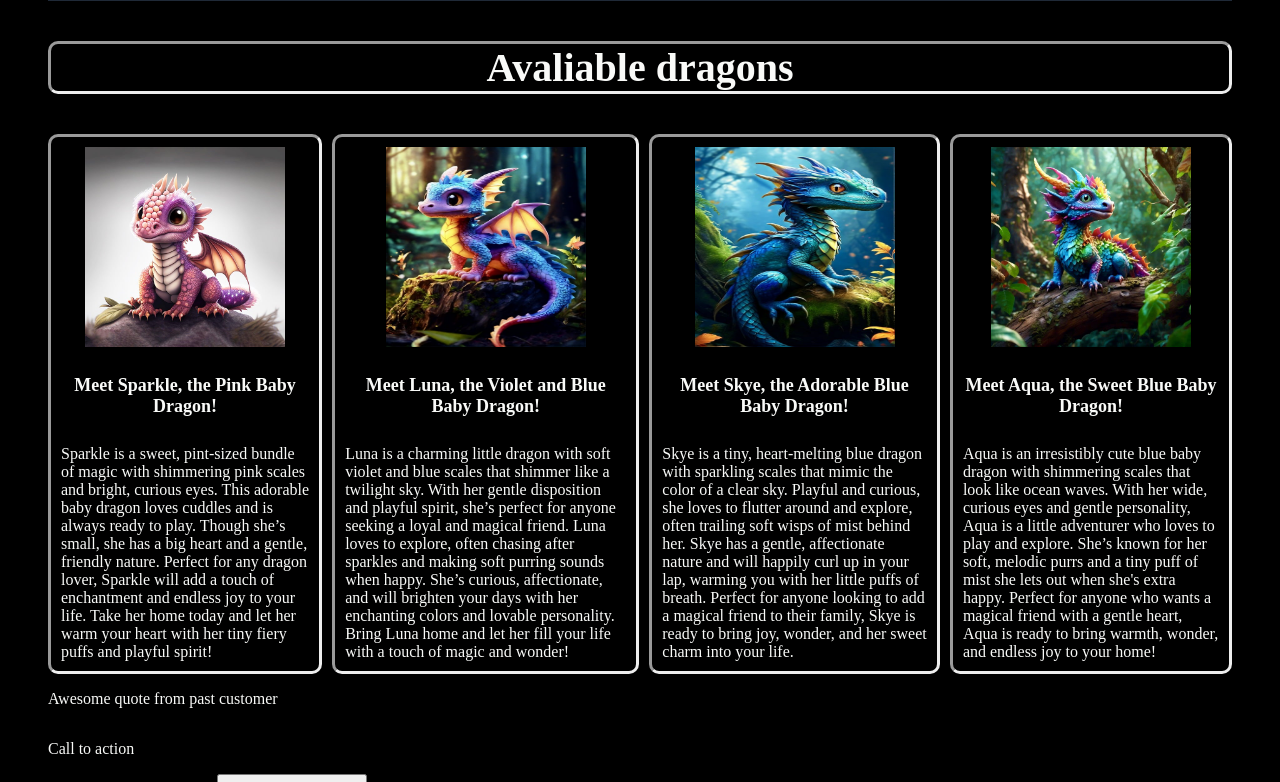
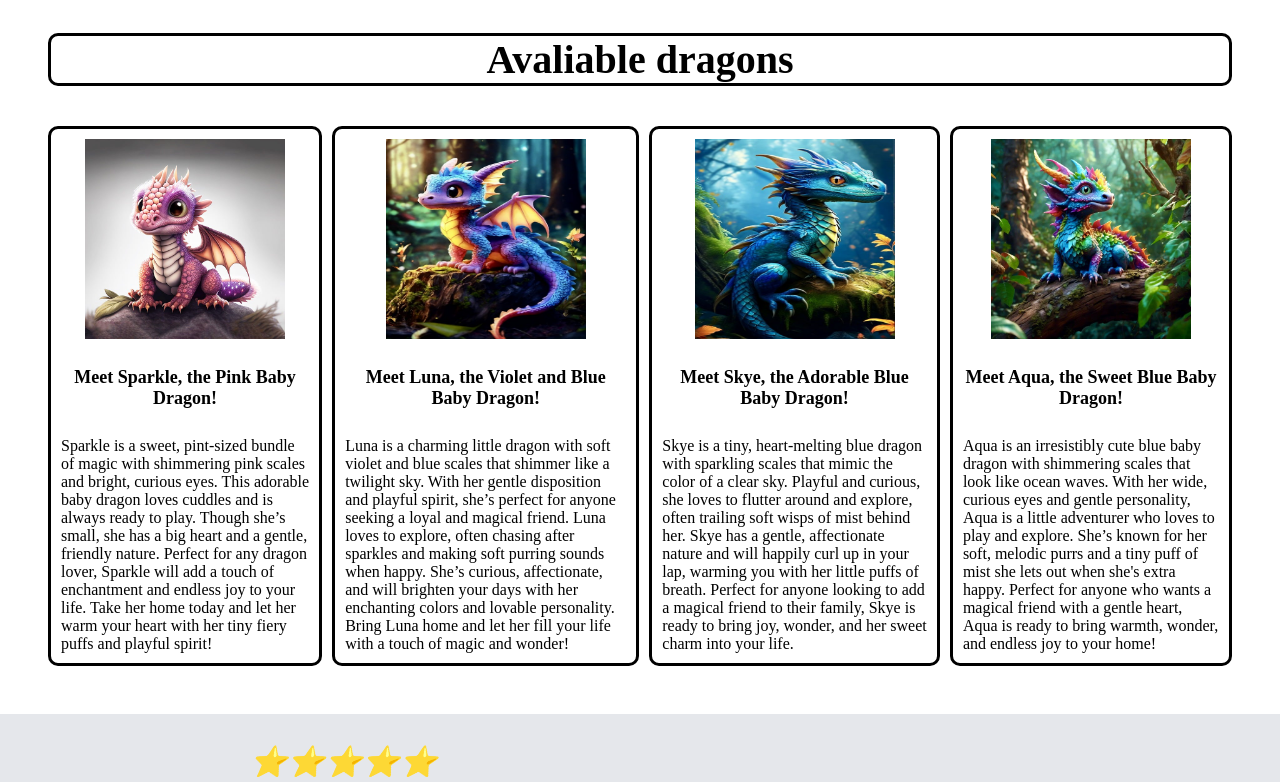
Before and after one commit to Necropop/landing_page, a plain HTML site: page index.html in a window 1280 px wide. Shown: the part 680-1462 px from the top of the page. Drawn offline with Linux system fonts and the light colour scheme.

Commit message:
update to all content boxes

```diff
--- a/index.html
+++ b/index.html
@@ -18,7 +18,10 @@
         <div class="content-1">
             <div class="content-1-subheaders">
             <p class="content-1-subheader">Adopt a dragon today!</h2>
-            <p class="content-1-subtext"> Unleash your imagination and bring home a mythical companion! Our dragon adoption center offers a variety of enchanting dragons, each with unique personalities and magical traits. Whether you're looking for a fierce fire-breather, a gentle wind-rider, or a mystical water dragon, find the perfect creature to add wonder and warmth to your world. Adopt a dragon today and embark on an adventure of a lifetime!</p>
+            <p class="content-1-subtext"> Unleash your imagination and bring home a mythical companion! Our dragon adoption center
+                offers a variety of enchanting dragons, each with unique personalities and magical traits. Whether you're looking
+                for a fierce fire-breather, a gentle wind-rider, or a mystical water dragon, find the perfect creature to add wonder
+                and warmth to your world. Adopt a dragon today and embark on an adventure of a lifetime!</p>
             <div class="adpot-button">
             <button> Adoption Form </button>
             </div>
@@ -27,35 +30,61 @@
         </div>
         <div class="content-2">
             <p class="content-2-subheader">Avaliable dragons</p>
+                <div class="avalible_dragons">
                     <div class="content-2-img_disc">
                         <div class="group-1">
                             <img class="content_2_img_1" src="./img/content_2_baby_dragon_1.jpg" height="200px" width="200px">
                             <p class="disc_1_header">Meet Sparkle, the Pink Baby Dragon!</p>
                             <p class="content_2_disc_1">
-                            Sparkle is a sweet, pint-sized bundle of magic with shimmering pink scales and bright, curious eyes. This adorable baby dragon loves cuddles and is always ready to play. Though she’s small, she has a big heart and a gentle, friendly nature. Perfect for any dragon lover, Sparkle will add a touch of enchantment and endless joy to your life. Take her home today and let her warm your heart with her tiny fiery puffs and playful spirit!
+                                Sparkle is a sweet, pint-sized bundle of magic with shimmering pink scales and bright, curious eyes.
+                                This adorable baby dragon loves cuddles and is always ready to play. Though she’s small, she has a big
+                                heart and a gentle, friendly nature. Perfect for any dragon lover, Sparkle will add a touch of enchantment
+                                and endless joy to your life. Take her home today and let her warm your heart with her tiny fiery puffs and
+                                playful spirit!
                             </p>
                         </div>
                         <div class="group-2">
                             <img class="content_2_img_2" src="./img/content_2_baby_dragon_2.jpg" height="200px" width="200px">
                             <p class="disc_2_header">Meet Luna, the Violet and Blue Baby Dragon!</p>
-                        <p class="content_2_disc_2">Luna is a charming little dragon with soft violet and blue scales that shimmer like a twilight sky. With her gentle disposition and playful spirit, she’s perfect for anyone seeking a loyal and magical friend. Luna loves to explore, often chasing after sparkles and making soft purring sounds when happy. She’s curious, affectionate, and will brighten your days with her enchanting colors and lovable personality. Bring Luna home and let her fill your life with a touch of magic and wonder!</p>
+                            <p class="content_2_disc_2">Luna is a charming little dragon with soft violet and blue scales that
+                                shimmer like a twilight sky. With her gentle disposition and playful spirit, she’s perfect for
+                                anyone seeking a loyal and magical friend. Luna loves to explore, often chasing after sparkles
+                                and making soft purring sounds when happy. She’s curious, affectionate, and will brighten your
+                                days with her enchanting colors and lovable personality. Bring Luna home and let her fill your
+                                life with a touch of magic and wonder!</p>
                         </div>
                         <div class="group-3">
                             <img class="content_2_img_3" src="./img/content_2_baby_dragon_3.jpg" height="200px" width="200px">
                             <p class="disc_3_header">Meet Skye, the Adorable Blue Baby Dragon!</p>
-                        <p class="content_2_disc_3"> Skye is a tiny, heart-melting blue dragon with sparkling scales that mimic the color of a clear sky. Playful and curious, she loves to flutter around and explore, often trailing soft wisps of mist behind her. Skye has a gentle, affectionate nature and will happily curl up in your lap, warming you with her little puffs of breath. Perfect for anyone looking to add a magical friend to their family, Skye is ready to bring joy, wonder, and her sweet charm into your life.</p>
+                            <p class="content_2_disc_3"> Skye is a tiny, heart-melting blue dragon with sparkling scales that
+                                mimic the color of a clear sky. Playful and curious, she loves to flutter around and explore,
+                                often trailing soft wisps of mist behind her. Skye has a gentle, affectionate nature and will
+                                happily curl up in your lap, warming you with her little puffs of breath. Perfect for anyone
+                                looking to add a magical friend to their family, Skye is ready to bring joy, wonder, and her
+                                sweet charm into your life.</p>
                         </div>
                         <div class="group-4">
                             <img class="content_2_img_4" src="./img/content_2_baby_dragon_4.jpg" height="200px" width="200px">
                             <p class="disc_4_header">Meet Aqua, the Sweet Blue Baby Dragon!</p>
-                        <p class="content_2_disc_4"> Aqua is an irresistibly cute blue baby dragon with shimmering scales that look like ocean waves. With her wide, curious eyes and gentle personality, Aqua is a little adventurer who loves to play and explore. She’s known for her soft, melodic purrs and a tiny puff of mist she lets out when she's extra happy. Perfect for anyone who wants a magical friend with a gentle heart, Aqua is ready to bring warmth, wonder, and endless joy to your home!</p>
+                            <p class="content_2_disc_4"> Aqua is an irresistibly cute blue baby dragon with shimmering scales
+                                that look like ocean waves. With her wide, curious eyes and gentle personality, Aqua is a little
+                                adventurer who loves to play and explore. She’s known for her soft, melodic purrs and a tiny puff
+                                of mist she lets out when she's extra happy. Perfect for anyone who wants a magical friend with a
+                                gentle heart, Aqua is ready to bring warmth, wonder, and endless joy to your home!</p>
+                        </div>
                     </div>
                 </div>
         </div>
         <div class="content-3">
+            <p class="stars">⭐️⭐️⭐️⭐️⭐️</p>
             <p class="customer-quote">
-                Awesome quote from past customer
+                "I recently adopted a baby dragon named Ember from this site, and it’s been an incredible experience! The whole
+                process was smooth, and the adoption team was so helpful in answering all my questions. Ember is everything I hoped
+                for—playful, affectionate, and full of personality. The site even provided helpful tips for dragon care and bonding,
+                which made the transition easy. If you’re thinking about adopting a dragon, I highly recommend this place. It’s a
+                magical experience, and Ember has truly become part of the family!"
             </p>
+            <p class="signature"> - Frank The Giant</p>
         </div>
         <div class="content-4">
             <p class="call">
--- a/stylesheet.css
+++ b/stylesheet.css
@@ -1,13 +1,8 @@
 body{
     display: flex;
     flex-direction: column;
-    margin-left:48px;
-    margin-right:48px;
     background-color: black;
-}
-
-p{
-    color:#f9faf8;
+    margin: 0;
 }
 
 ul{
@@ -72,9 +67,8 @@ li{
     margin:48px;
     text-align: center;
     font-weight: 900;
-    color:#f9faf8;
-
-
+    background-color: #1f2937;
+    color: #e5e7eb;
 }
 
 .content-1-subtext{
@@ -84,7 +78,8 @@ li{
     margin-bottom: 16px;
     margin-left: 48px;
     margin-right:48px;
-    color:#f9faf8;
+    background-color: #1f2937;
+    color:#e5e7eb;
 }
 
 .adpot-button{
@@ -98,33 +93,54 @@ button{
     height: 50px;
     width: 150px;
 }
+.content-2{
+    background-color: white;
+}
+
+.content-2 p{
+    color: black;
+    background-color: white;
+}
 
 .content-2-subheader{
     display: flex;
     justify-content: center;
     font-size: 40px;
     font-weight: 900;
-    border-style: inset;
+    border-style: solid;
     border-radius: 10px;
+    background-color: white;
+    margin-left: 48px;
+    margin-right: 48px;
+
 }
 
 .content-2-img_disc{
     display: flex;
     justify-content: space-around;
     gap:10px;
+    background-color: white;
+}
+
+.avalible_dragons{
+    margin-left:48px;
+    margin-right:48px;
+    margin-bottom: 48px;
 }
 
 .group-1, .group-2, .group-3, .group-4{
     display: flex;
     flex-direction: column;
-    border-style: inset;
+    border-style: solid;
     border-radius: 10px;
+    background-color: white;
 }
 
 .content_2_img_1, .content_2_img_2, .content_2_img_3, .content_2_img_4{
     display: flex;
     align-self: center;
     margin:10px;
+    background-color: white;
 }
 
 .disc_1_header, .disc_2_header, .disc_3_header, .disc_4_header{
@@ -133,11 +149,41 @@ button{
     text-align: center;
     margin-left: 10px;
     margin-right: 10px;
+    background-color: white;
 }
 
 .content_2_disc_1, .content_2_disc_2, .content_2_disc_3, .content_2_disc_4{
     display: flex;
     flex-direction: column;
     margin: 10px;
+    background-color: white;
+}
 
+.content-3{
+    display: flex;
+    flex-direction:column;
+    flex-basis: content;
+    font-size: 30px;
+    font-style: italic;
+    background-color: #e5e7eb;
 }
+
+.customer-quote{
+    display: flex;
+    flex-direction: column;
+    margin: 300px;
+    margin-bottom:0px;
+    margin-top: 0px;
+    color: black;
+}
+
+.stars{
+    margin-left:250px;
+}
+
+.signature{
+    display: flex;
+    margin-top: 20px;
+    margin-right:200px;
+    justify-content: flex-end;
+}
```
Lines whose indentation alone changed are shown as unchanged.
